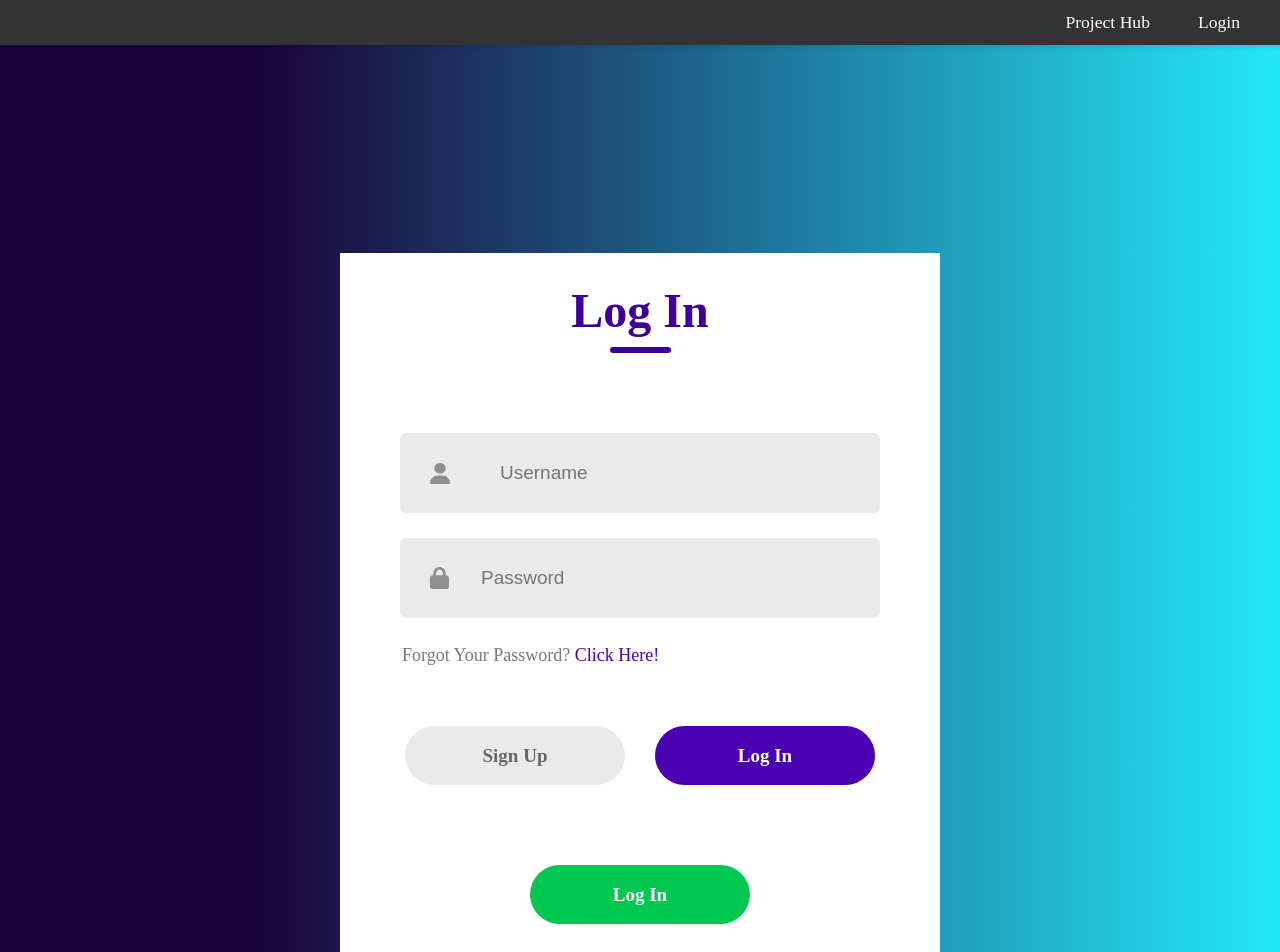
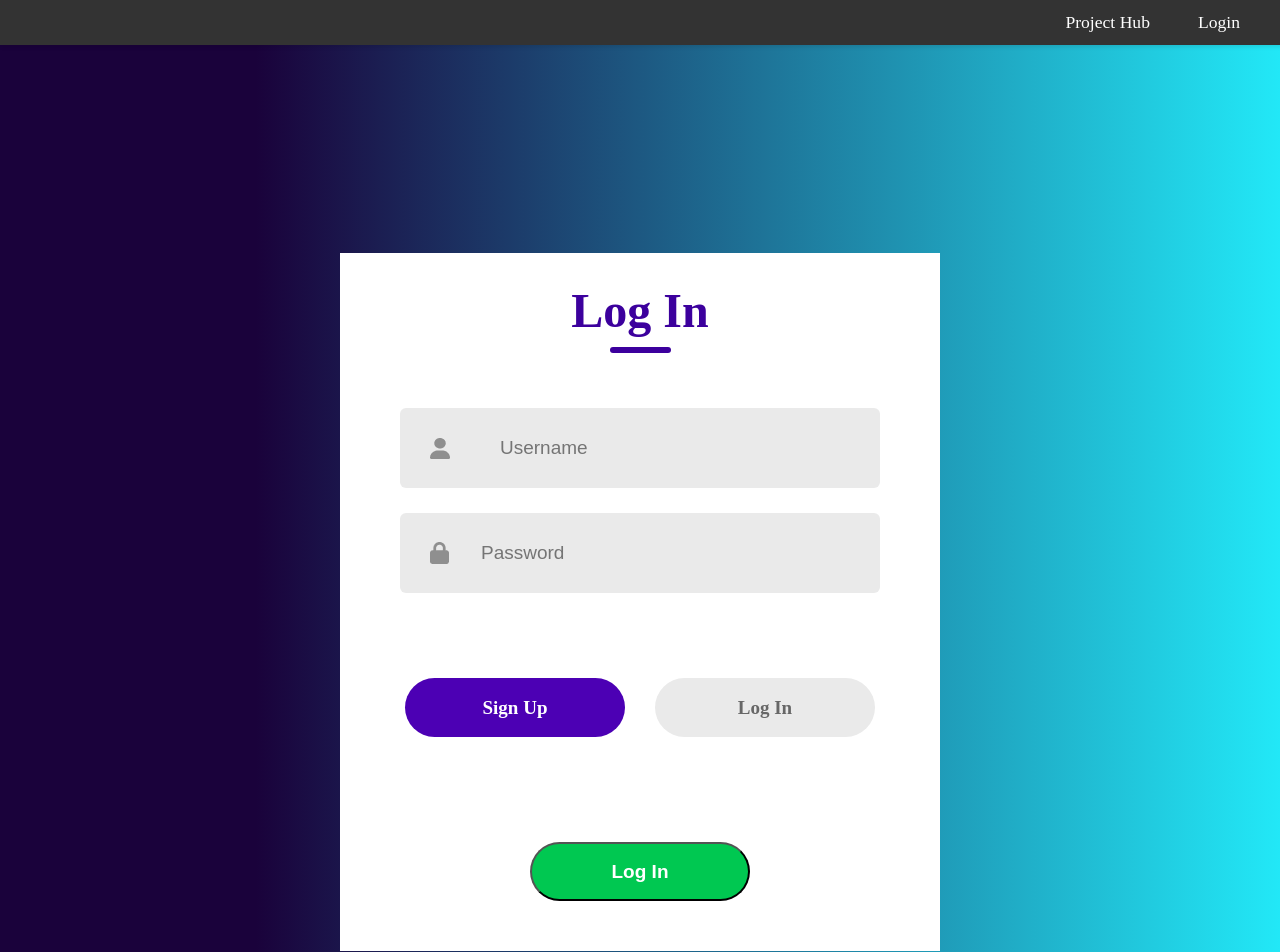
Before and after one commit to danielho774/csci201teamproject, a React (Create React App) app in the folder frontend/: page /login in a window 1280 px wide. Shown: the top 952 px of the page. Built offline with nearby package versions, Linux system fonts and the light colour scheme.

Commit message:
Error handling

```diff
--- a/frontend/src/components/LoginSignup.css
+++ b/frontend/src/components/LoginSignup.css
@@ -135,3 +135,16 @@ body {
     cursor: pointer;
     /* matches .submit style, but green instead of purple */
 }
+
+/* below each input */
+.error {
+    color: #e74c3c;
+    font-size: 0.875rem;
+    margin-top: 0.25rem;
+  }
+
+  /* a special style for form-level errors */
+  .form-error {
+    margin: 1rem 0;
+    text-align: center;
+  }
--- a/frontend/src/components/LoginSignup.jsx
+++ b/frontend/src/components/LoginSignup.jsx
@@ -1,129 +1,185 @@
-import React from 'react'
+import React, { useState } from 'react'
 import './LoginSignup.css'
-import { useNavigate, Link } from 'react-router-dom'
+import { useNavigate } from 'react-router-dom'
 
 import userIcon from '../Assets/person.png'
 import emailIcon from '../Assets/email.png'
 import passwordIcon from '../Assets/password.png'
 
+export const LoginSignup = ({ onLogin }) => {
+  const [username,  setUsername]  = useState("")
+  const [firstName, setFirstName] = useState("")
+  const [lastName,  setLastName]  = useState("")
+  const [email,     setEmail]     = useState("")
+  const [password,  setPassword]  = useState("")
 
-export const LoginSignup = ({onLogin}) => {
+  const [action, setAction] = useState("Log In")
+  const [errors, setErrors] = useState({})         // { email: "...", password: "...", form: "..." }
+  const navigate = useNavigate()
 
-  const [username, setUsername] = React.useState("");
-  const [firstName, setFN] = React.useState("");
-  const [lastName, setLN] = React.useState("");
-  const [email, setEmail] = React.useState("");
-  const [password, setPassword] = React.useState("");
-
-  const [action, setAction] = React.useState("Log In");
-  const navigate = useNavigate();
-
-
-  async function processLogin({username, password }){
+  // Perform login against backend
+  async function processLogin({ username, password }) {
     try {
-      const result = await fetch('http://localhost:8080/api/users/login', {
+      const res = await fetch('http://localhost:8080/api/users/login', {
         method: 'POST',
-        headers: {'Content-Type': 'application/json'},
-        body: JSON.stringify({username, password}),
-      });
-
-      if (!result.ok) {
-        const text = await result.text();
-        throw new Error(text ? text : "Error logging in");
+        headers: { 'Content-Type': 'application/json' },
+        body: JSON.stringify({ username, password }),
+      })
+      if (!res.ok) {
+        const txt = await res.text()
+        throw new Error(txt || 'Error logging in')
       }
-
-      const data = await result.json();
-      const userID = data.userID;
-      console.log(userID);
-
-      console.log('Full response: ', data);
-
-      localStorage.setItem('logged-in', 'true');
-      localStorage.setItem('userID', userID);
-      onLogin();
-
-      navigate('/');
-
-    }
-    catch(error) {
-      console.error('Login error: ', error);
-      alert('Login failed: ' + error.message);
+      const data = await res.json()
+      localStorage.setItem('logged-in', 'true')
+      localStorage.setItem('userID', data.userID)
+      onLogin()
+      navigate('/')
+    } catch (e) {
+      // show a form-level error
+      setErrors({ form: e.message })
     }
   }
 
-  async function processSignup({ username, firstName, lastName, email, password }){
-    const result = await fetch('http://localhost:8080/api/users/register',
-      {method: 'POST',
-        headers: {'Content-Type':'application/json'},
-        body: JSON.stringify({username, email, password, firstName, lastName}),
-      });
-      if(!result.ok){
-        const text = await result.text();
-        throw new Error(text ? text : "Error signing up");
+  // Perform signup against backend
+  async function processSignup({ username, firstName, lastName, email, password }) {
+    const res = await fetch('http://localhost:8080/api/users/register', {
+      method: 'POST',
+      headers: { 'Content-Type': 'application/json' },
+      body: JSON.stringify({ username, email, password, firstName, lastName }),
+    })
+    if (!res.ok) {
+      const txt = await res.text().catch(() => '')
+      // detect duplicate email (HTTP 400 + MySQL duplicate key error)
+      if (res.status === 400 && txt.includes('Duplicate entry')) {
+        setErrors({ email: 'The email is already registered.' })
+      } else {
+        setErrors({ form: txt || 'Error signing up' })
+      }
+      return
+    }
+    const data = await res.json()
+    localStorage.setItem('logged-in', 'true')
+    localStorage.setItem('userID', data.userID)
+    onLogin()
+    navigate('/')
   }
 
-      const data = await result.json();
-      const userID = data.userID;
-      console.log(userID);
+  // Called when the user clicks “Log In” / “Sign Up”
+  function handleSubmit(e) {
+    e.preventDefault()
+    setErrors({})
 
-      console.log('Full response: ', data);
+    if (action === 'Log In') {
+      // client-side required check
+      if (!username.trim() || !password) {
+        const errs = {}
+        if (!username.trim()) errs.username = 'Username is required.'
+        if (!password) errs.password = 'Password is required.'
+        return setErrors(errs)
+      }
+      return processLogin({ username, password })
+    }
 
+    // Sign Up validations
+    const errs = {}
+    if (!email.trim())     errs.email     = 'Email is required.'
+    if (!username.trim())  errs.username  = 'Username is required.'
+    if (!firstName.trim()) errs.firstName = 'First name is required.'
+    if (!lastName.trim())  errs.lastName  = 'Last name is required.'
+    if (!password)         errs.password  = 'Password is required.'
 
-      localStorage.setItem('logged-in', 'true');
-      localStorage.setItem('userID', userID);
-      onLogin();
-      navigate('/');
+    if (Object.keys(errs).length) {
+      return setErrors(errs)
     }
-  //usestate is what React calls a Hook, it enables functional components to manage the state of the variable
-  //also note that you can import the React Usestate instead of directly calling it like I did :P
+    processSignup({ username, firstName, lastName, email, password })
+  }
+
   return (
-    <div className='container'>
+    <div className="container">
       <div className="header">
         <div className="text">{action}</div>
-        <div className="underline"></div>
+        <div className="underline" />
       </div>
-      <div className="inputs">
-        {action === "Log In" ? <div></div> :
+
+      <form className="inputs" onSubmit={handleSubmit}>
+        {action === 'Sign Up' && (
           <>
             <div className="input">
-            <img src={emailIcon} alt="" />
-            <input type="email" placeholder = "Email" value = {email} onChange = {(e) => setEmail(e.target.value)}/>
+              <img src={emailIcon} alt="Email" />
+              <input
+                type="email"
+                placeholder="Email"
+                value={email}
+                onChange={e => setEmail(e.target.value)}
+              />
+              {errors.email && <div className="error">{errors.email}</div>}
             </div>
             <div className="input">
-          <img src={userIcon} alt="" />
-            <input type="text" placeholder = "First Name" value = {firstName} onChange = {(e) => setFN(e.target.value)}/>
+              <img src={userIcon} alt="First Name" />
+              <input
+                type="text"
+                placeholder="First Name"
+                value={firstName}
+                onChange={e => setFirstName(e.target.value)}
+              />
+              {errors.firstName && <div className="error">{errors.firstName}</div>}
             </div>
             <div className="input">
-          <img src={userIcon} alt="" />
-            <input type="text" placeholder = "Last Name" value = {lastName} onChange = {(e) => setLN(e.target.value)}/>
+              <img src={userIcon} alt="Last Name" />
+              <input
+                type="text"
+                placeholder="Last Name"
+                value={lastName}
+                onChange={e => setLastName(e.target.value)}
+              />
+              {errors.lastName && <div className="error">{errors.lastName}</div>}
             </div>
-          </>}
-        {/*This ternary operator makes it so that the Name field is hidden on the Login page. Because you don't need that*/}
+          </>
+        )}
+
         <div className="input">
-          <img src={userIcon} alt="" />
-          <input type="text" placeholder = "Username"value={username} onChange={(e) => setUsername(e.target.value)}/>
+          <img src={userIcon} alt="Username" />
+          <input
+            type="text"
+            placeholder="Username"
+            value={username}
+            onChange={e => setUsername(e.target.value)}
+          />
+          {errors.username && <div className="error">{errors.username}</div>}
         </div>
+
         <div className="input">
-          <img src={passwordIcon} alt="" />
-          <input type="password" placeholder = "Password" value={password} onChange={(e) => setPassword(e.target.value)}/>
+          <img src={passwordIcon} alt="Password" />
+          <input
+            type="password"
+            placeholder="Password"
+            value={password}
+            onChange={e => setPassword(e.target.value)}
+          />
+          {errors.password && <div className="error">{errors.password}</div>}
+        </div>
+
+        {errors.form && <div className="error form-error">{errors.form}</div>}
+
+        <div className="submit-container">
+          <div
+            className={action === 'Sign Up' ? 'submit gray' : 'submit'}
+            onClick={() => setAction('Sign Up')}
+          >
+            Sign Up
+          </div>
+          <div
+            className={action === 'Log In' ? 'submit gray' : 'submit'}
+            onClick={() => setAction('Log In')}
+          >
+            Log In
           </div>
         </div>
-      {action === "Sign Up" ? <div></div> : <div className="forgot-password">Forgot Your Password? <span>Click Here!</span></div>}
-      {/*This ternary operator hides forgot password from the Sign Up page, because there is no password for you to forget */}
-      <div className="submit-container">
-        <div className={action === "Log In" ? "submit gray" : "submit"} onClick={() => {setAction("Sign Up")}}>Sign Up</div>
-        <div className={action === "Sign Up" ? "submit gray" : "submit"} onClick={() => { setAction("Log In") }}>Log In</div>
-        {/*These two blocks control which page you're in: Login or Sign Up, clicking on one page prevents you from re-clicking it again, and greys out the button*/}
-      </div>
-      <div className="submit-button" onClick={() => {
-        if (action === "Log In") {
-          processLogin({username, password});
-        } else {
-          processSignup({ username, firstName, lastName, email, password });
-        }
-      }}>
+
+        <button type="submit" className="submit-button">
           {action}
-        </div>
+        </button>
+      </form>
     </div>
   )
 }
```
Lines whose indentation alone changed are shown as unchanged.
